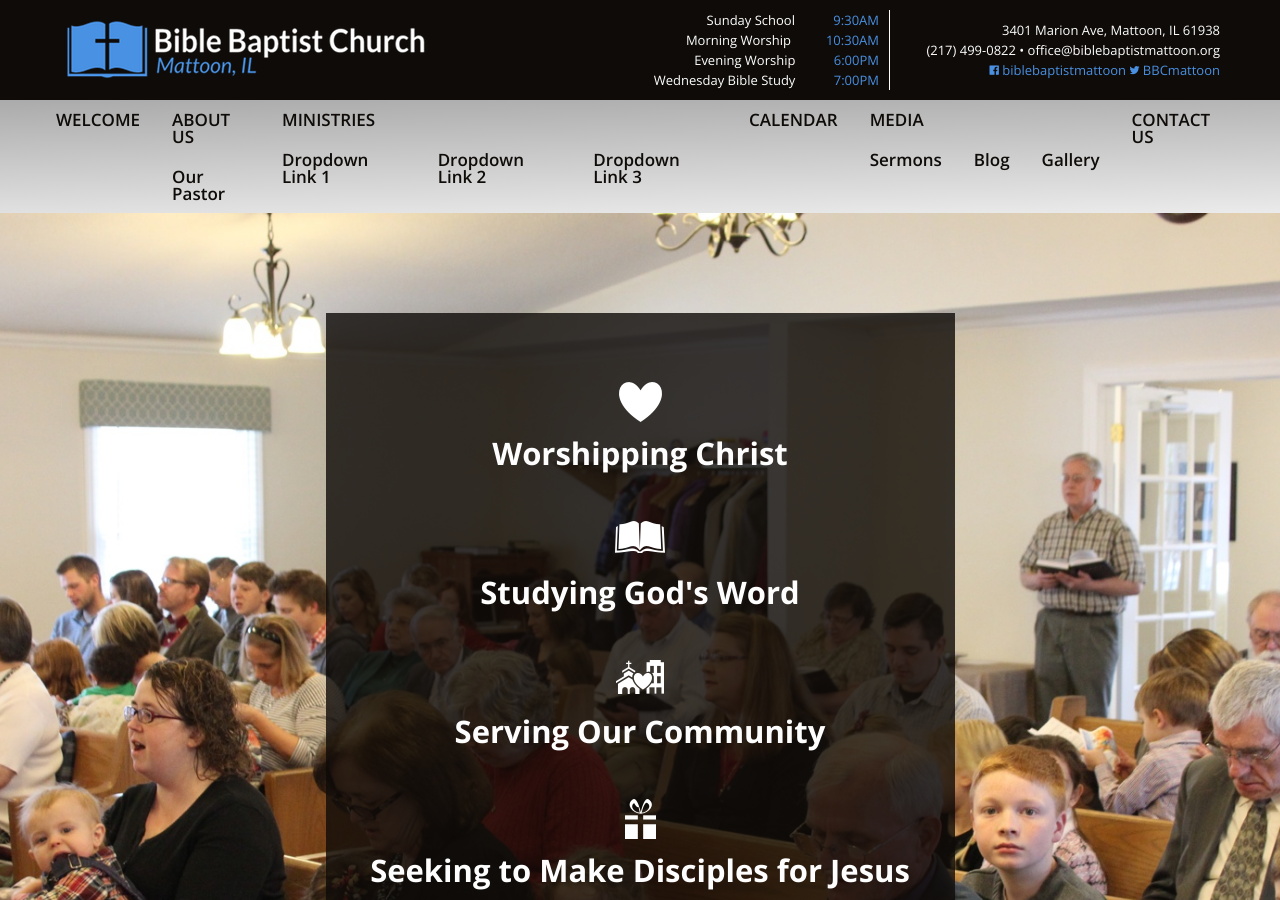
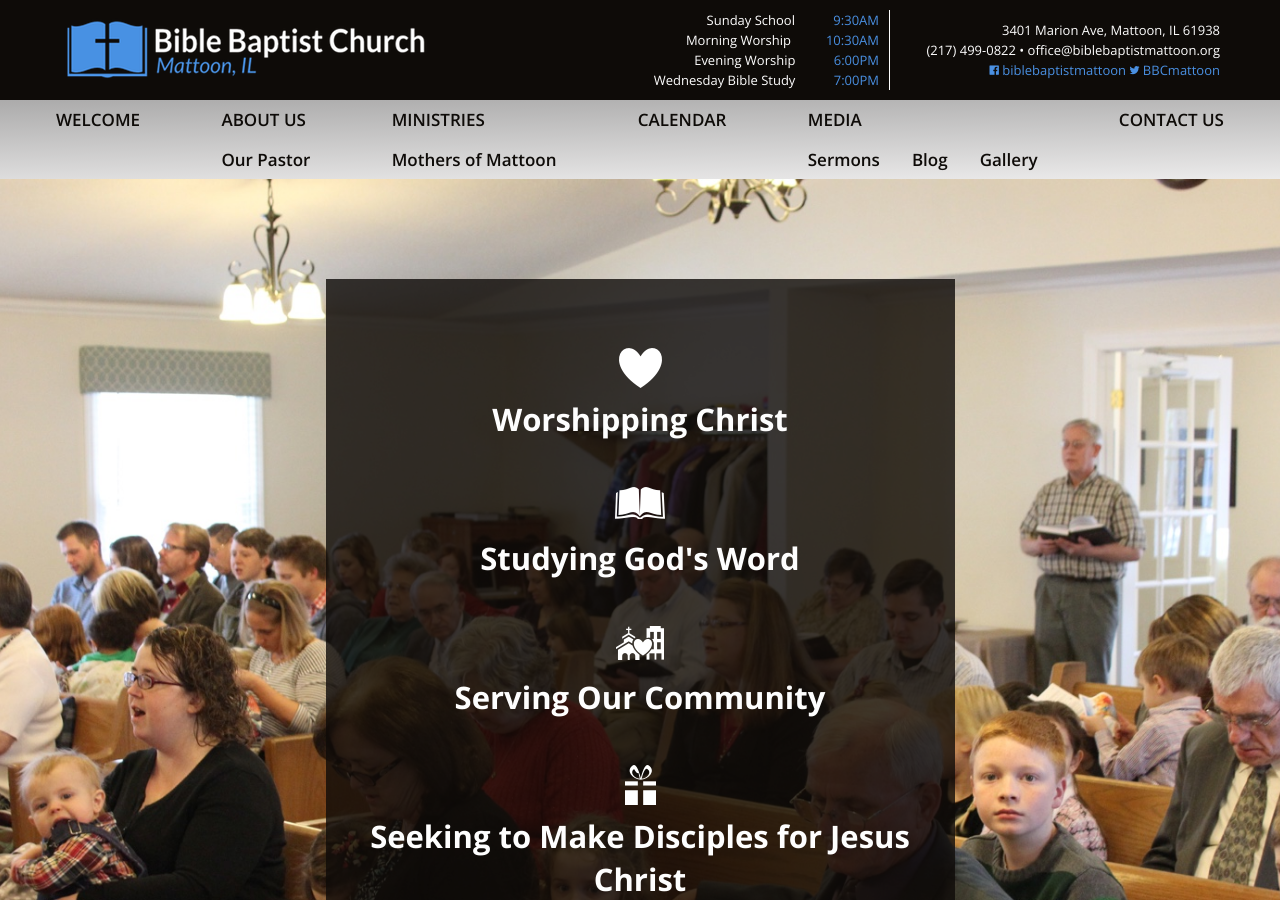
Before and after one commit to biblebaptistmattoon/biblebaptistmattoon.github.io, a Jekyll site: the page built from index.html, in a window 1280 px wide and 900 px high. Built offline with Jekyll 4.4.1, drawn with Linux system fonts in a browser that asks for light colours; a script that is not in the unit is left out.

Commit message:
added about and ministry pages to nav

```diff
--- a/_includes/header.html
+++ b/_includes/header.html
@@ -22,7 +22,7 @@
     </div><!--/infoBar-->
 <div class="MainNavigation">
         <ul class="dropdown menu" data-dropdown-menu>
-            <li><a href="#">WELCOME</a></li>
+            <li><a href="{{ "/welcome.html" | prepend: site.baseurl | prepend: site.url }}">WELCOME</a></li>
             <li><a href="#">ABOUT US</a>
                 <ul class="menu">
                 {% for p in site.pages %}
@@ -34,12 +34,12 @@
             </li><!--/End of About Us-->
             <li><a href="#">MINISTRIES</a>
                 <ul class="menu">
-                    <li><a href="#">Dropdown Link 1</a></li>
-                    <li><a href="#">Dropdown Link 2</a></li>
-                    <li><a href="#">Dropdown Link 3</a></li>
+                    {% for m in site.ministries %}
+                    <li><a href="{{m.url}}">{{m.title}}</a></li>
+                    {% endfor %}
                 </ul>
             </li><!--/ministries-->
-            <li><a href="#">CALENDAR</a></li>
+            <li><a href="{{ "/calendar.html" | prepend: site.baseurl | prepend: site.url }}">CALENDAR</a></li>
             <li><a href="#">MEDIA</a>
                 <ul class="menu">
                     <li><a href="#">Sermons</a></li>
@@ -47,7 +47,7 @@
                     <li><a href="#">Gallery</a></li>
                 </ul>
             </li><!--/media-->
-            <li><a href="#">CONTACT US</a></li>
+            <li><a href="{{ "/contactus.html" | prepend: site.baseurl | prepend: site.url }}">CONTACT US</a></li>
         </ul><!--.dropdown menu -->
 </div><!--/MainNavigation-->
 <div class="MobileNavigation">
@@ -56,22 +56,24 @@
 </header>
 <div class="off-canvas position-right" id="offCanvas" data-off-canvas data-position="right">
     <ul class="vertical menu" data-drilldown>
-    <li><a href="#">WELCOME</a></li>
+    <li><a href="{{ "/welcome.html" | prepend: site.baseurl | prepend: site.url }}">WELCOME</a></li>
     <li><a href="#">ABOUT US</a>
         <ul class="menu">
-            <li><a href="#">Dropdown Link 1</a></li>
-            <li><a href="#">Dropdown Link 2</a></li>
-            <li><a href="#">Dropdown Link 3</a></li>
+            {% for p in site.pages %}
+                {% if p.group == "about" %}
+                    <li><a href="{{p.url}}">{{p.title}}</a></li>
+                {% endif %}
+                {% endfor %}
         </ul>
     </li><!--/End of About Us-->
     <li><a href="#">MINISTRIES</a>
         <ul class="menu">
-            <li><a href="#">Dropdown Link 1</a></li>
-            <li><a href="#">Dropdown Link 2</a></li>
-            <li><a href="#">Dropdown Link 3</a></li>
+             {% for m in site.ministries %}
+                    <li><a href="{{m.url}}">{{m.title}}</a></li>
+            {% endfor %}
         </ul>
     </li><!--/ministries-->
-    <li><a href="{{"/calendar.html" | prepend: site.baseurl }}">CALENDAR</a></li>
+    <li><a href="{{ "/calendar.html" | prepend: site.baseurl | prepend: site.url }}">CALENDAR</a></li>
     <li><a href="#">MEDIA</a>
         <ul class="menu">
             <li><a href="#">Sermons</a></li>
@@ -79,6 +81,6 @@
             <li><a href="#">Gallery</a></li>
         </ul>
     </li><!--/media-->
-    <li><a href="{{"/contactus.html" | prepend: site.baseurl }}">CONTACT US</a></li>
+    <li><a href="{{ "/contactus.html" | prepend: site.baseurl | prepend: site.url }}">CONTACT US</a></li>
 </ul><!--.dropdown menu --></div><!--slideout menu-->
 <div class="off-canvas-content" data-off-canvas-content>
```
